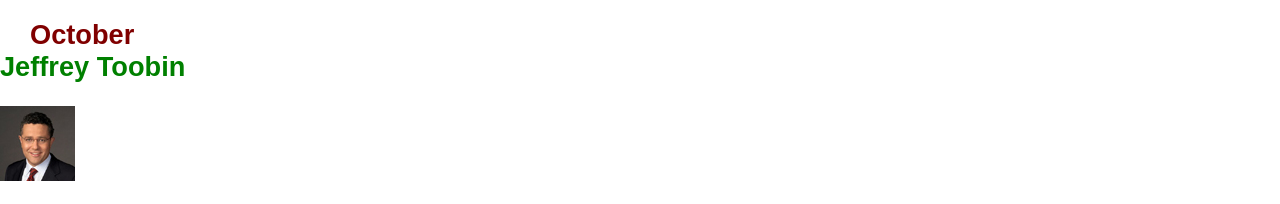
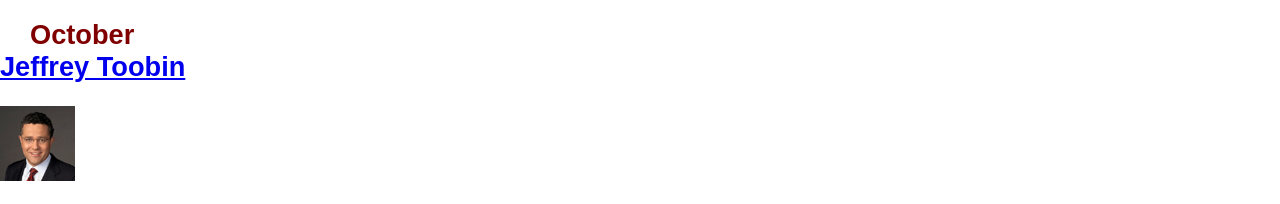
Before and after one commit to Bonli9/A10, a plain HTML site: page index.html in a window 1280 px wide. Shown: the part 528-732 px from the top of the page. Drawn offline with Linux system fonts and the light colour scheme; files whose address does not match are found by name.

Commit message:
Update main.css

```diff
--- a/main.css
+++ b/main.css
@@ -37,10 +37,7 @@ h3 {
 	.h3{
 		font-size: 105%;
 	}
-	a:link{
-		color:green;
-		text-decoration: none;
-	}
+
 	.a:hover{
 		font-style:italic;
 	}
```
